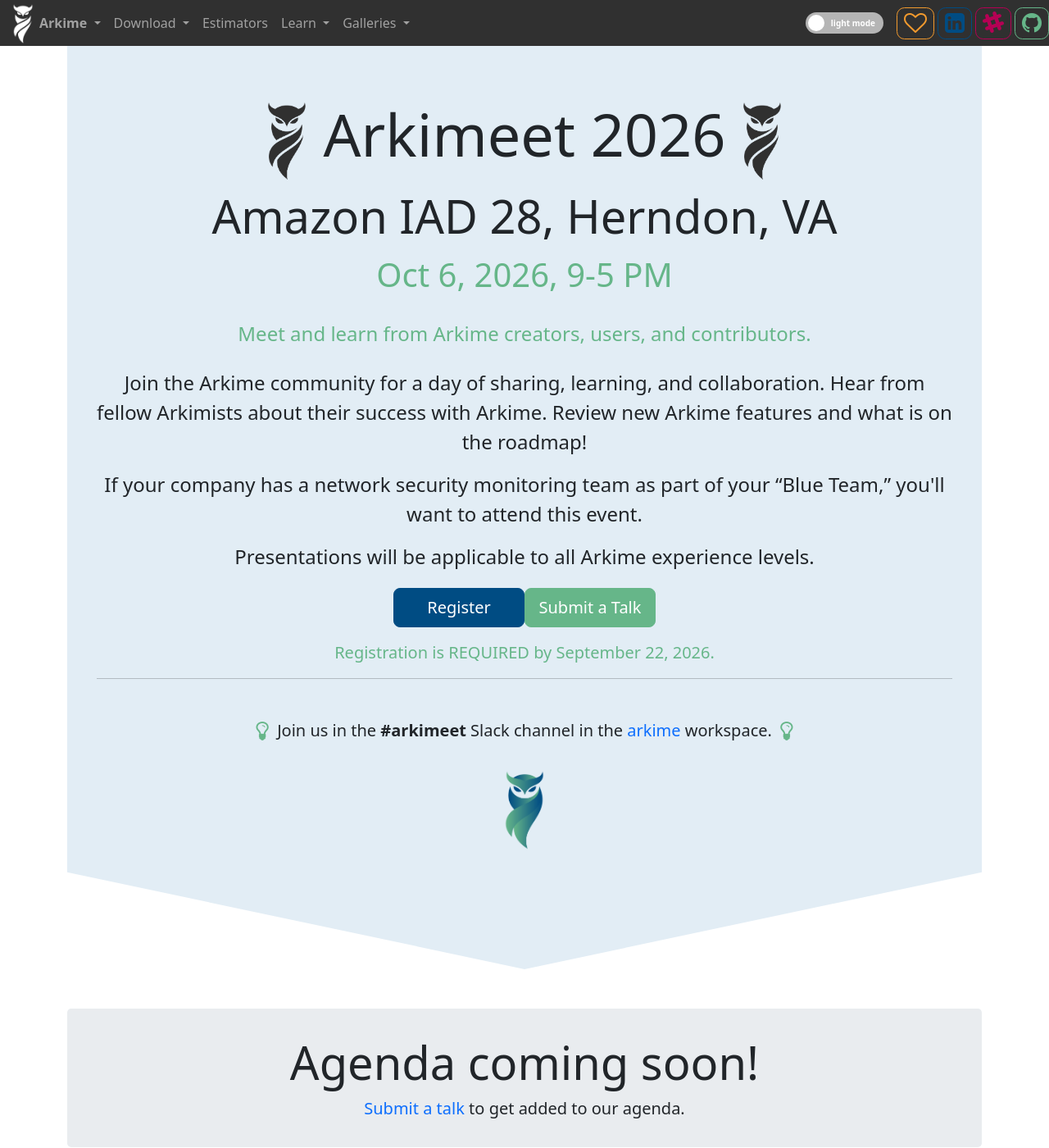
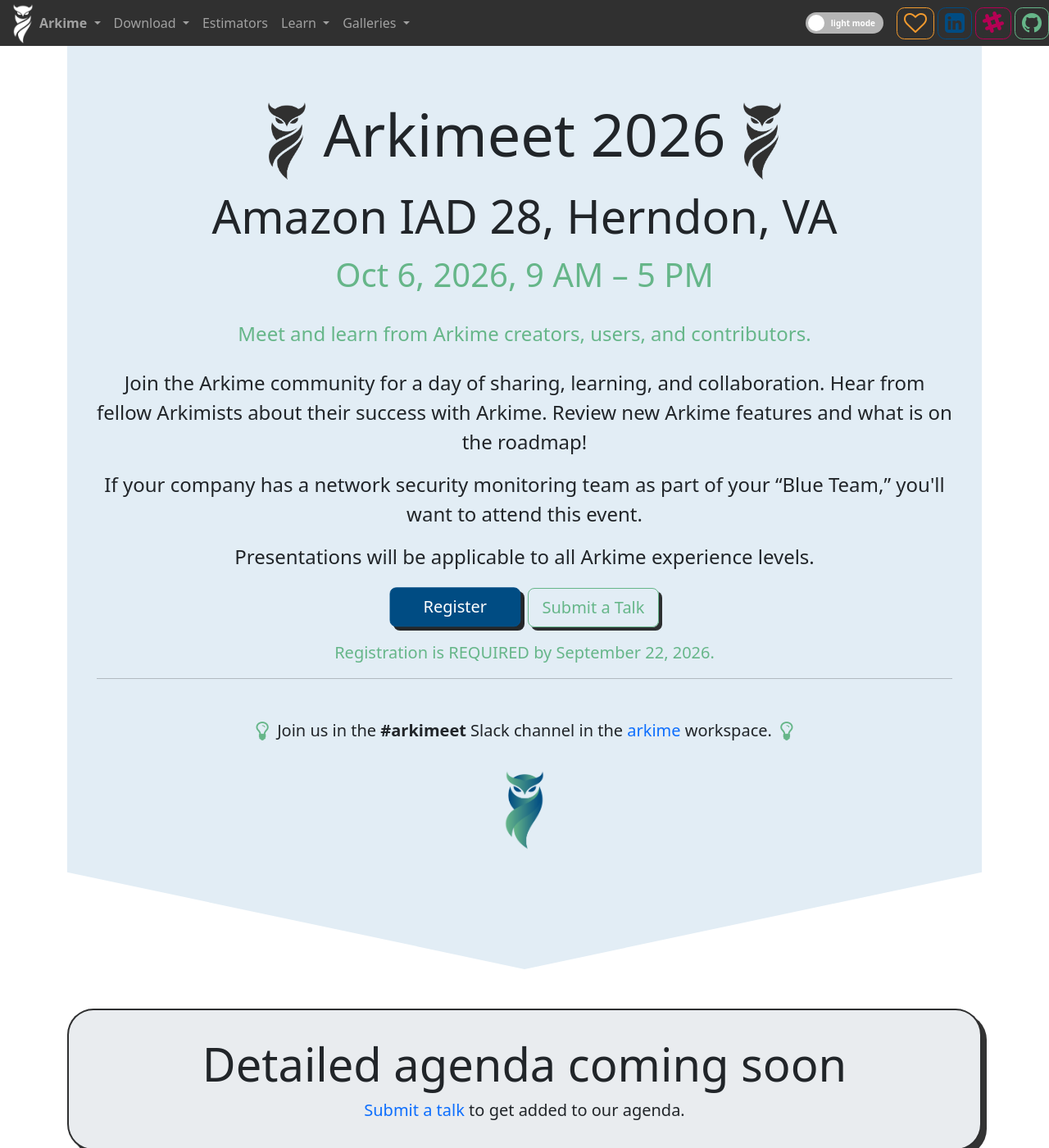
Before and after one commit to arkime/arkimeweb, a Jekyll site: the page built from arkimeet.html, in a window 1280 px wide and 1400 px high. Shown: the whole window at 82% size. Built offline with Jekyll 4.4.1, drawn with Linux system fonts in a browser that asks for light colours; some of the changed text lies outside the part shown.

Commit message:
arkimeet 2026: bootstrap 5 fixes + redesign styles
Co-Authored-By: Claude Fable 5 <noreply@anthropic.com>

```diff
--- a/Gemfile
+++ b/Gemfile
@@ -8,7 +8,8 @@ source "https://rubygems.org"
 #
 # This will help ensure the proper Jekyll version is running.
 # Happy Jekylling!
-gem "jekyll", "~> 3.8.5"
+# Jekyll version is provided by the github-pages gem below.
+# gem "jekyll", "~> 3.8.5"
 
 # This is the default theme for new Jekyll sites. You may change this to anything you like.
 gem "minima", "~> 2.0"
@@ -29,3 +30,6 @@ gem "tzinfo-data", platforms: [:mingw, :mswin, :x64_mingw, :jruby]
 gem "wdm", "~> 0.1.0" if Gem.win_platform?
 
 gem 'jekyll-redirect-from'
+
+# Ruby 3+ no longer bundles webrick, which `jekyll serve` needs
+gem "webrick"
--- a/arkimeet.html
+++ b/arkimeet.html
@@ -22,17 +22,17 @@ title: Arkimeet
   <meta charset="utf-8" />
   <meta name="viewport" content="width=device-width, initial-scale=1, shrink-to-fit=no" />
   <meta http-equiv="x-ua-compatible" content="ie=edge" />
-  <meta name="description" content="Let's meet up to talk about Arkime" />
+  <meta name="description" content="Arkimeet 2026: Oct 6 in Herndon, VA. Meet and learn from Arkime creators, users, and contributors." />
   <!-- facebook open graph tags -->
-  <meta property="og:url" content="http://molo.ch/on" />
-  <meta property="og:description" content="Let's meet up to talk about Arkime" />
-  <meta property="og:image" content="http://molo.ch/moloch_2x2.png" />
+  <meta property="og:url" content="https://arkime.com/arkimeet" />
+  <meta property="og:description" content="Arkimeet 2026: Oct 6 in Herndon, VA. Meet and learn from Arkime creators, users, and contributors." />
+  <meta property="og:image" content="https://arkime.com/assets/Arkime_Logo_FullGradientBlack@2x.png" />
   <!-- twitter card tags additive with the og: tags -->
   <meta name="twitter:card" content="summary" />
-  <meta name="twitter:domain" value="molo.ch" />
-  <meta name="twitter:description" value="Let's meet up to talk about Arkime" />
-  <meta name="twitter:image" content="http://molo.ch/moloch_2x2.png" />
-  <meta name="twitter:url" value="http://molo.ch/on" />
+  <meta name="twitter:domain" value="arkime.com" />
+  <meta name="twitter:description" value="Arkimeet 2026: Oct 6 in Herndon, VA. Meet and learn from Arkime creators, users, and contributors." />
+  <meta name="twitter:image" content="https://arkime.com/assets/Arkime_Logo_FullGradientBlack@2x.png" />
+  <meta name="twitter:url" value="https://arkime.com/arkimeet" />
 
   <!-- fontawesome http://fontawesome.io/ -->
   <link rel="stylesheet" href="https://stackpath.bootstrapcdn.com/font-awesome/4.7.0/css/font-awesome.min.css">
@@ -63,14 +63,14 @@ title: Arkimeet
               <span class="d-block d-sm-none">
                 <h1 class="display-3">
                   <img class="arkime-logo black-arkime d-none d-sm-none d-md-none d-lg-inline" height="100px" />
-                  Arkimeet 2023
+                  Arkimeet 2026
                   <img class="arkime-logo black-arkime d-none d-sm-none d-md-none d-lg-inline" height="100px" />
                 </h1>
                 <h1 class="display-5">
                   Amazon IAD 28, Herndon, VA
                 </h1>
                 <p class="lead primary-theme-text">
-                  Oct 6, 2026,<br class="d-block d-sm-none" /> 9-5 PM
+                  Oct 6, 2026,<br class="d-block d-sm-none" /> 9 AM – 5 PM
                 </p>
               </span>
               <span class="d-none d-sm-block">
@@ -83,7 +83,7 @@ title: Arkimeet
                   Amazon IAD 28, Herndon, VA
                 </h1>
                 <p class="lead lead-xl primary-theme-text">
-                  Oct 6, 2026,<br class="d-block d-sm-none" /> 9-5 PM
+                  Oct 6, 2026,<br class="d-block d-sm-none" /> 9 AM – 5 PM
                 </p>
               </span>
               <p class="lead lead-lg text-center mt-4 primary-theme-text">
@@ -104,11 +104,11 @@ title: Arkimeet
               </p>
               <p class="mt-3 d-flex justify-content-center flex-wrap">
                 <a href="https://docs.google.com/forms/d/e/TODO/viewform"
-                  class="btn btn-lg btn-primary btn-fw mt-1 mr-sm-1">
+                  class="btn btn-lg btn-primary btn-fw btn-interactive btn-pulse mt-1 me-sm-1">
                   Register
                 </a>
                 <a href="https://docs.google.com/forms/d/e/TODO/viewform"
-                  class="btn btn-lg btn-info btn-fw mt-1 ml-sm-1">
+                  class="btn btn-lg btn-outline-info btn-fw btn-interactive mt-1 ms-sm-1">
                   Submit a Talk
                 </a>
               </p>
@@ -150,9 +150,9 @@ title: Arkimeet
 
       </div>
 
-      <div class="container jumbotron mt-5 text-center">
+      <div class="container jumbotron rounded-5 elevated mt-5 mb-5 text-center" style="border: 2px solid rgba(0,0,0,0.8);">
         <h1 class="display-4">
-          Agenda coming soon!
+          Detailed agenda coming soon
         </h1>
         <p class="lead mb-0">
           <a href="https://docs.google.com/forms/d/e/TODO/viewform"
@@ -170,16 +170,16 @@ title: Arkimeet
             <h3>
               Agenda
             </h3>
-            <h3 class="lead dark-primary-theme-text text-end ml-auto align-self-stretch mt-auto">
-              <strong>9:00 AM – 5:00 PM EST</strong>
+            <h3 class="lead dark-primary-theme-text text-end ms-auto align-self-stretch mt-auto">
+              <strong>9:00 AM – 5:00 PM EDT</strong>
             </h3>
           </div>
           <ul class="list-group list-group-striped">
             <li class="list-group-item">
               <div class="d-flex align-items-start justify-content-between">
-                <div class="mr-auto dark-primary-theme-text">9:00&nbsp;</div>
+                <div class="me-auto dark-primary-theme-text">9:00&nbsp;</div>
                 <div class="ps-3 flex-fill agenda-title">Breakfast</div>
-                <!-- <div class="ps-3 flex-fill me-n1 text-end">
+                <!-- <div class="ps-3 flex-fill text-end">
                   <strong>
                     Sponsored by
                   </strong>
@@ -188,7 +188,7 @@ title: Arkimeet
             </li>
             <li class="list-group-item">
               <div class="d-flex align-items-start justify-content-between">
-                <div class="mr-auto dark-primary-theme-text">9:30&nbsp;</div>
+                <div class="me-auto dark-primary-theme-text">9:30&nbsp;</div>
                 <div class="ps-3 flex-fill">
                   <div class="agenda-title">
                     Arkime Keynote
@@ -200,7 +200,7 @@ title: Arkimeet
                     how to use them.
                   </span>
                 </div>
-                <div class="ps-3 flex-fill me-n1 text-end">
+                <div class="ps-3 flex-fill text-end">
                   <strong>
                     <a href class="no-decoration" data-bs-toggle="modal" data-bs-target="#andybio">Andy</a>
                     &amp;
@@ -211,7 +211,7 @@ title: Arkimeet
             </li>
             <li class="list-group-item">
               <div class="d-flex align-items-start justify-content-between">
-                <div class="mr-auto dark-primary-theme-text">10:45</div>
+                <div class="me-auto dark-primary-theme-text">10:45</div>
                 <div class="ps-3 flex-fill">
                   <div class="agenda-title">
                     TBD
@@ -220,19 +220,19 @@ title: Arkimeet
                     TBD
                   </span>
                 </div>
-                <div class="ps-3 flex-fill me-n1 text-end">
+                <div class="ps-3 flex-fill text-end">
                 </div>
               </div>
             </li>
             <li class="list-group-item">
               <div class="d-flex align-items-start justify-content-between">
-                <div class="mr-auto dark-primary-theme-text">11:15</div>
+                <div class="me-auto dark-primary-theme-text">11:15</div>
                 <div class="ps-3 flex-fill agenda-title">Break</div>
               </div>
             </li>
             <li class="list-group-item">
               <div class="d-flex align-items-start justify-content-between">
-                <div class="mr-auto dark-primary-theme-text">11:30</div>
+                <div class="me-auto dark-primary-theme-text">11:30</div>
                 <div class="ps-3 flex-fill">
                   <div class="agenda-title">
                     TBD
@@ -241,13 +241,13 @@ title: Arkimeet
                     TBD
                   </span>
                 </div>
-                <div class="ps-3 flex-fill me-n1 text-end">
+                <div class="ps-3 flex-fill text-end">
                 </div>
               </div>
             </li>
             <li class="list-group-item">
               <div class="d-flex align-items-start justify-content-between">
-                <div class="mr-auto dark-primary-theme-text">12:00</div>
+                <div class="me-auto dark-primary-theme-text">12:00</div>
                 <div class="ps-3 flex-fill">
                   <div class="agenda-title">
                     TBD
@@ -256,7 +256,7 @@ title: Arkimeet
                     TBD
                   </span>
                 </div>
-                <div class="ps-3 flex-fill me-n1 text-end">
+                <div class="ps-3 flex-fill text-end">
                   <strong>
                   </strong>
                 </div>
@@ -264,9 +264,9 @@ title: Arkimeet
             </li>
             <li class="list-group-item">
               <div class="d-flex align-items-start justify-content-between">
-                <div class="mr-auto dark-primary-theme-text">12:30</div>
+                <div class="me-auto dark-primary-theme-text">12:30</div>
                 <div class="ps-3 flex-fill agenda-title">Lunch</div>
-                <div class="ps-3 flex-fill me-n1 text-end">
+                <div class="ps-3 flex-fill text-end">
                   <!-- <strong>
                     Sponsored by
                   </strong> -->
@@ -275,7 +275,7 @@ title: Arkimeet
             </li>
             <li class="list-group-item">
               <div class="d-flex align-items-start justify-content-between">
-                <div class="mr-auto dark-primary-theme-text">13:30</div>
+                <div class="me-auto dark-primary-theme-text">13:30</div>
                 <div class="ps-3 flex-fill">
                   <div class="agenda-title">
                     TBD
@@ -284,7 +284,7 @@ title: Arkimeet
                     TBD
                   </span>
                 </div>
-                <div class="ps-3 flex-fill me-n1 text-end">
+                <div class="ps-3 flex-fill text-end">
                   <strong>
                   </strong>
                 </div>
@@ -292,7 +292,7 @@ title: Arkimeet
             </li>
             <li class="list-group-item">
               <div class="d-flex align-items-start justify-content-between">
-                <div class="mr-auto dark-primary-theme-text">14:00</div>
+                <div class="me-auto dark-primary-theme-text">14:00</div>
                 <div class="ps-3 flex-fill">
                   <div class="agenda-title">
                     TBD
@@ -301,19 +301,19 @@ title: Arkimeet
                     TBD
                   </span>
                 </div>
-                <div class="ps-3 flex-fill me-n1 text-end">
+                <div class="ps-3 flex-fill text-end">
                 </div>
               </div>
             </li>
             <li class="list-group-item">
               <div class="d-flex align-items-start justify-content-between">
-                <div class="mr-auto dark-primary-theme-text">15:00</div>
+                <div class="me-auto dark-primary-theme-text">15:00</div>
                 <div class="ps-3 flex-fill agenda-title">Break</div>
               </div>
             </li>
             <li class="list-group-item">
               <div class="d-flex align-items-start justify-content-between">
-                <div class="mr-auto dark-primary-theme-text">15:15</div>
+                <div class="me-auto dark-primary-theme-text">15:15</div>
                 <div class="ps-3 flex-fill">
                   <div class="agenda-title">
                     TBD
@@ -322,13 +322,13 @@ title: Arkimeet
                     TBD
                   </span>
                 </div>
-                <div class="ps-3 flex-fill me-n1 text-end">
+                <div class="ps-3 flex-fill text-end">
                 </div>
               </div>
             </li>
             <li class="list-group-item">
               <div class="d-flex align-items-start justify-content-between">
-                <div class="mr-auto dark-primary-theme-text">16:00</div>
+                <div class="me-auto dark-primary-theme-text">16:00</div>
                 <div class="ps-3 flex-fill">
                   <div class="agenda-title">
                     TBD
@@ -337,13 +337,13 @@ title: Arkimeet
                     TBD
                   </span>
                 </div>
-                <div class="ps-3 flex-fill me-n1 text-end">
+                <div class="ps-3 flex-fill text-end">
                 </div>
               </div>
             </li>
             <li class="list-group-item">
               <div class="d-flex align-items-start justify-content-between">
-                <div class="mr-auto dark-primary-theme-text">16:30</div>
+                <div class="me-auto dark-primary-theme-text">16:30</div>
                 <div class="ps-3 flex-fill">
                   <div class="agenda-title">
                     Lightning talks
@@ -353,27 +353,27 @@ title: Arkimeet
                     a dialog to discuss which features the community needs most!
                   </span>
                 </div>
-                <div class="ps-3 flex-fill me-n1 text-end">
+                <div class="ps-3 flex-fill text-end">
                   <strong>All</strong>
                 </div>
               </div>
             </li>
             <!-- <li class="list-group-item">
               <div class="d-flex align-items-start justify-content-between">
-                <div class="mr-auto dark-primary-theme-text">17:00</div>
+                <div class="me-auto dark-primary-theme-text">17:00</div>
                 <div class="ps-3 flex-fill agenda-title">Goodbye!</div>
-                <div class="ps-3 flex-fill me-n1 text-end">&nbsp;</div>
+                <div class="ps-3 flex-fill text-end">&nbsp;</div>
               </div>
             </li> -->
             <li class="list-group-item">
               <div class="d-flex align-items-start justify-content-between">
-                <div class="mr-auto dark-primary-theme-text">17:00</div>
+                <div class="me-auto dark-primary-theme-text">17:00</div>
                 <div class="ps-3 flex-fill agenda-title">
                   Happy Hour!
                   <div class="more-info">
                   </div>
                 </div>
-                <div class="ps-3 flex-fill me-n1 text-end">
+                <div class="ps-3 flex-fill text-end">
                   <!-- <strong>
                     Sponsored by
                   </strong> -->
@@ -388,7 +388,7 @@ title: Arkimeet
         class="text-center primary-theme-background angle-background mb-3 mt-4">
         <div class="row">
           <div class="col-md-12">
-            <h3 class="mr-auto primary-theme-text mt-5 display-3">
+            <h3 class="me-auto primary-theme-text mt-5 display-3">
               Venue
             </h3>
             <p class="lead mb-3">
@@ -408,7 +408,9 @@ title: Arkimeet
               is the closest metro stop, about 1.1 miles.
               <br>
               <br>
-              There is a FREE parking garage on site, but you MUST bring your ticket in to be validated.
+              <span class="d-block ps-5 pe-5">
+                There is a FREE parking garage on site, but you MUST bring your ticket in to be validated.
+              </span>
               <strong>ID will be required and must match the name you used to register</strong>
               <span class="fa fa-info-circle cursor-pointer" data-bs-toggle="tooltip" data-bs-html="true" data-bs-trigger="click"
                 title="Ping @andywick or @elyse on <a href='https://slackinvite.arkime.com/' target='_blank'>Slack</a> or email arkime@arkime.com if you need to update the name you used during registration."
@@ -432,7 +434,7 @@ title: Arkimeet
                 <br>
                 <strong>Andy Wick</strong>
                 <p class="mb-1">Arkime Wrangler<br>&nbsp;</p>
-                <a class="btn btn-outline-danger btn-sm"
+                <a class="btn btn-outline-danger btn-sm btn-interactive"
                   data-bs-toggle="modal" data-bs-target="#andybio">
                   See bio
                 </a>
@@ -442,7 +444,7 @@ title: Arkimeet
                 <br>
                 <strong>Elyse Rinne</strong>
                 <p class="mb-1">Software Engineer<br>&nbsp;</p>
-                <a class="btn btn-outline-danger btn-sm"
+                <a class="btn btn-outline-danger btn-sm btn-interactive"
                   data-bs-toggle="modal" data-bs-target="#elysebio">
                   See bio
                 </a>
@@ -453,7 +455,7 @@ title: Arkimeet
                 <br>
                 <strong>Chris Helma</strong>
                 <p class="mb-1">Software Engineer<br>&nbsp;</p>
-                <a class="btn btn-outline-danger btn-sm"
+                <a class="btn btn-outline-danger btn-sm btn-interactive"
                 data-bs-toggle="modal" data-bs-target="#chrisbio">
                   See bio
                 </a>
@@ -463,7 +465,7 @@ title: Arkimeet
                 <br>
                 <strong>Owen McGill</strong>
                 <p class="mb-1">Dev/Ops Engineer<br>&nbsp;</p>
-                <a class="btn btn-outline-danger btn-sm"
+                <a class="btn btn-outline-danger btn-sm btn-interactive"
                   data-bs-toggle="modal" data-bs-target="#owenbio">
                   See bio
                 </a>
@@ -473,7 +475,7 @@ title: Arkimeet
                 <br>
                 <strong>Matt Carothers</strong>
                 <p class="mb-1">Senior Principal<br>Security Architect</p>
-                <a class="btn btn-outline-danger btn-sm"
+                <a class="btn btn-outline-danger btn-sm btn-interactive"
                   data-bs-toggle="modal" data-bs-target="#mattbio">
                   See bio
                 </a>
@@ -483,7 +485,7 @@ title: Arkimeet
                 <br>
                 <strong>Taylor</strong>
                 <p class="mb-1">Cyber Security and<br>Infrastructure Supervisor</p>
-                <a class="btn btn-outline-danger btn-sm"
+                <a class="btn btn-outline-danger btn-sm btn-interactive"
                   data-bs-toggle="modal" data-bs-target="#taylorbio">
                   See bio
                 </a>
@@ -493,13 +495,13 @@ title: Arkimeet
                 <br>
                 <strong>Toby Salusky</strong>
                 <p class="mb-1">Software Development Intern</p>
-                <a class="btn btn-outline-danger btn-sm"
+                <a class="btn btn-outline-danger btn-sm btn-interactive"
                   data-bs-toggle="modal" data-bs-target="#tobybio">
                   See bio
                 </a>
               </div>
+              -->
             </div>
-              -->
             <hr class="mt-4 mb-4">
             <h1 class="display-4 mt-4">
               SPONSORS
@@ -552,8 +554,8 @@ title: Arkimeet
           </div>
           <div class="modal-body">
             <img src="assets/speakers/andy.png" height="120px" style="border-radius:6px" />
-            <p class="mb-1"><strong>Distinguished Architect</strong></p>
-            Andy is a Distinguished Architect and the creator of Arkime and former Chief Architect of AIM.
+            <p class="mb-1"><strong>Arkime Wrangler</strong></p>
+            Andy is the creator of Arkime and former Chief Architect of AIM.
             He has a passion for building large scalable tools and empowering users, as well as, the global open source community.
           </div>
         </div>
--- a/index.css
+++ b/index.css
@@ -312,6 +312,11 @@ div.cont3xt-demo > h1 {
 .btn-interactive:active {
   transform: translate(2px, 2px);
   box-shadow: 2px 2px 0 rgba(0, 0, 0, 0.8);
+}
+
+/* elevated boxes, same shadow language as btn-interactive */
+.elevated {
+  box-shadow: 6px 6px 0 rgba(0, 0, 0, 0.8);
 }
 
 /* special announcement link */
--- a/index.js
+++ b/index.js
@@ -13,7 +13,9 @@ function copyLink (event, page) {
   let copyText;
   if (typeof event === 'string') {
     copyText = event;
-    $(page).attr('data-original-title', "COPIED!").tooltip('show');
+    const tooltip = bootstrap.Tooltip.getOrCreateInstance(page);
+    tooltip.setContent({ '.tooltip-inner': 'COPIED!' });
+    tooltip.show();
   } else {
     copyText = `https://arkime.com/${page}#${event.parentNode.id}`;
   }
```
